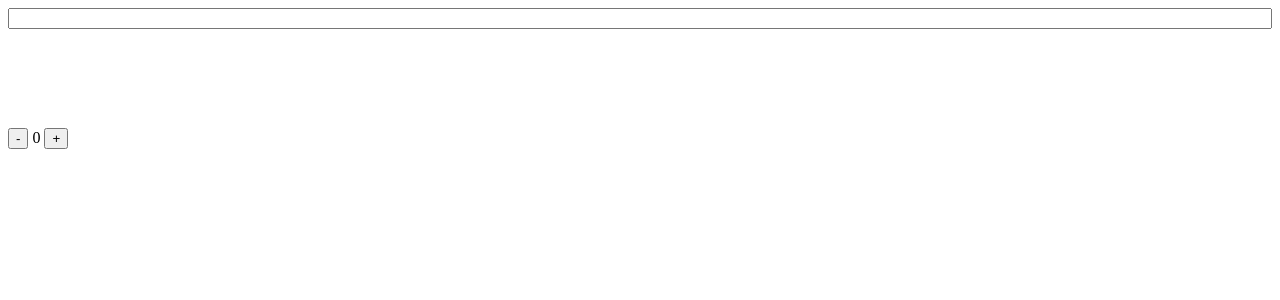
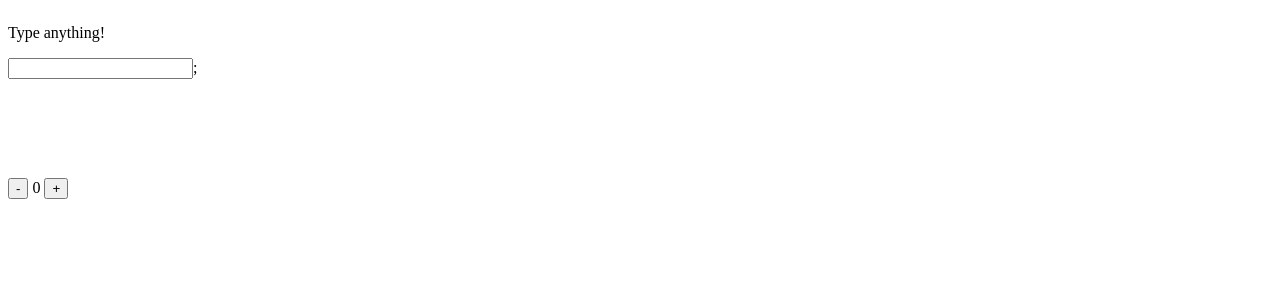
Before and after one commit to house-study/react-state, a React (Create React App) app: page / in a window 1280 px wide. Shown: the top 300 px of the page. Built offline with nearby package versions, Linux system fonts and the light colour scheme.

Commit message:
feat: input 입력 구현

```diff
--- a/src/Input/index.js
+++ b/src/Input/index.js
@@ -1,7 +1,14 @@
 import React from "react";
 
-const Input = () => {
-  return <input />;
+
+
+const Input = ({value, onChange}) => {
+  return(
+    <div>
+      <p> Type anything! </p>
+      <input value={value} onChange={onChange} />;
+   </div>
+  )
 };
 
 export default Input;
```
Also changed, not shown: package.json (+6 -1 lines), 1 other file (tests, documents, lock files or other folders).
